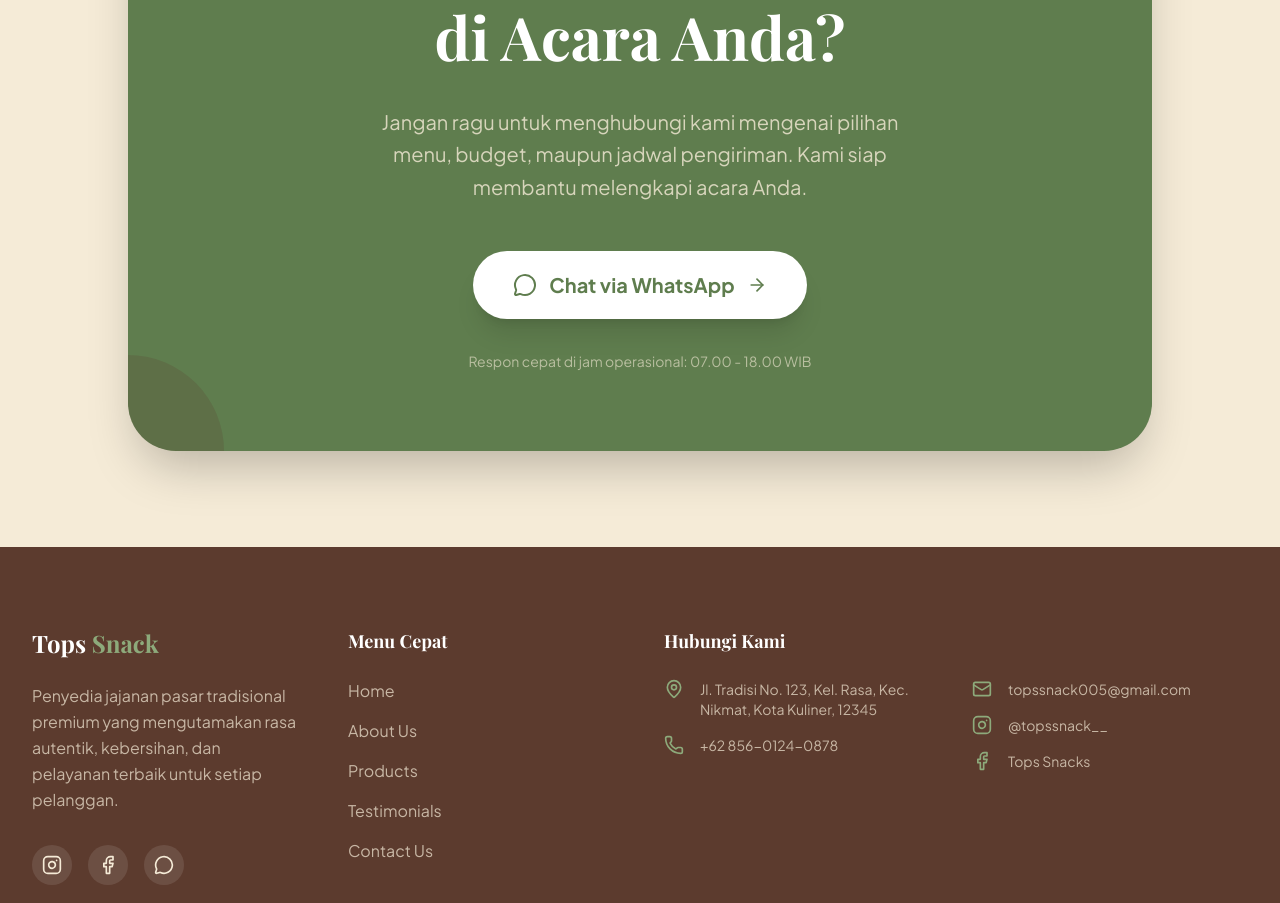
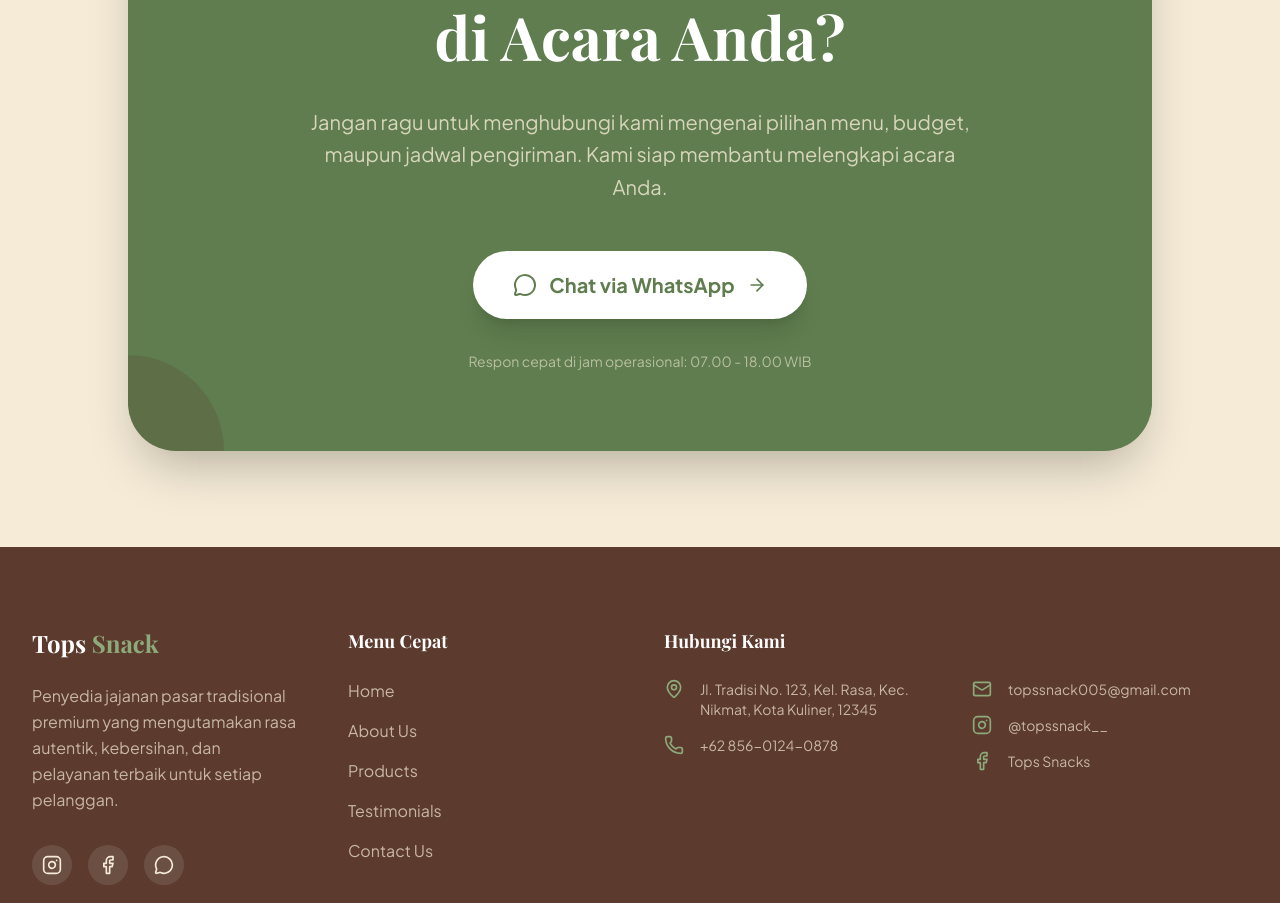
Before and after one commit to berrlylie/tops.snack, a React (Vite) app: page / in a window 1280 px wide. Shown: the part 7214-8117 px from the top of the page. Built offline with nearby package versions, Linux system fonts and the light colour scheme; a web font is replaced by a local one.

Commit message:
Update CTAWhatsApp.tsx

```diff
--- a/src/components/CTAWhatsApp.tsx
+++ b/src/components/CTAWhatsApp.tsx
@@ -21,9 +21,8 @@ export default function CTAWhatsApp() {
             Siap Menghadirkan Kelezatan di Acara Anda?
           </h2>
 
-          <p className="text-xl text-brand-beige/80 mb-12 max-w-xl mx-auto leading-relaxed">
-            Jangan ragu untuk menghubungi kami mengenai pilihan menu, budget, maupun jadwal pengiriman.
-            Kami siap membantu melengkapi acara Anda.
+          <p className="text-lg md:text-xl text-brand-beige/80 mb-12 max-w-2xl mx-auto leading-relaxed">
+            Jangan ragu untuk menghubungi kami mengenai pilihan menu, budget, maupun jadwal pengiriman. Kami siap membantu melengkapi acara Anda.
           </p>
 
           <div className="flex flex-col sm:flex-row gap-6 justify-center">
```
